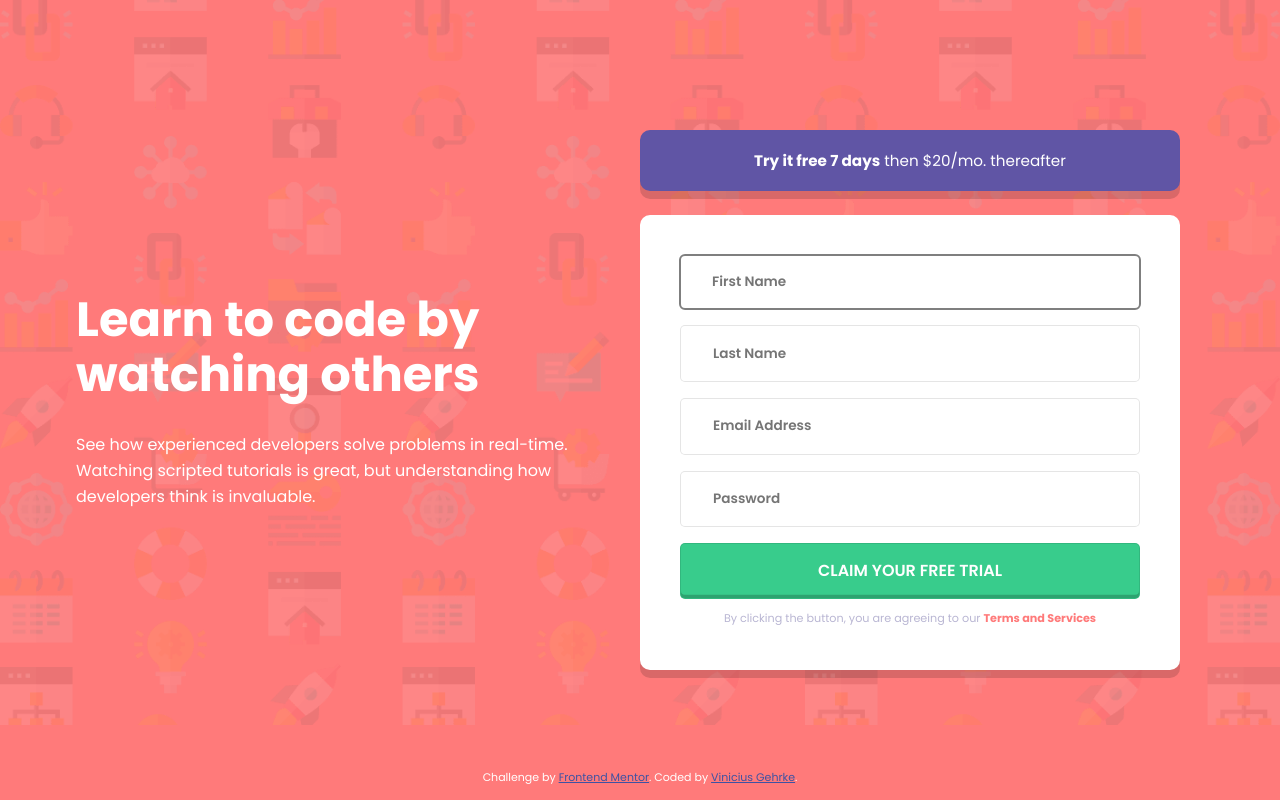
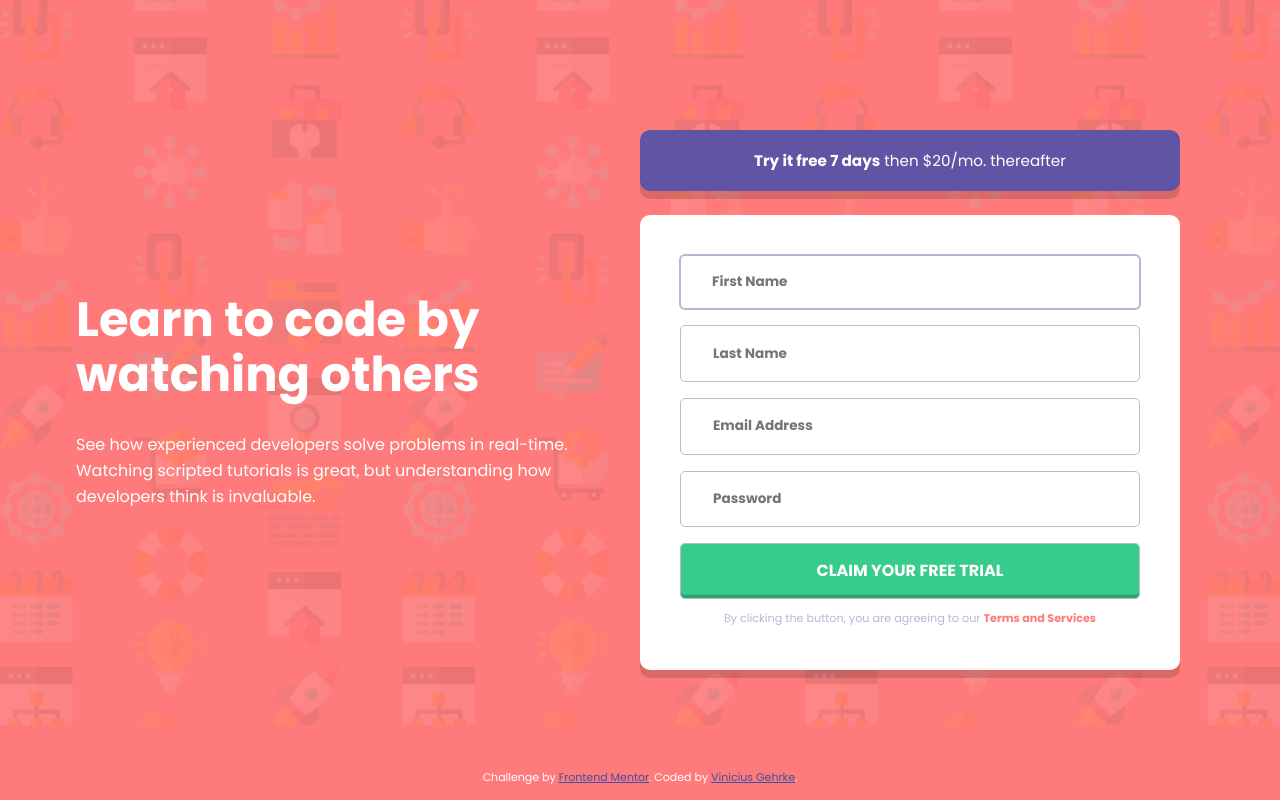
Before and after one commit to ViniciusLagoGehrke/Sign-up_Form, a plain HTML site: page index.html in a window 1280 px wide. Drawn offline with Linux system fonts and the light colour scheme.

Commit message:
fixed input focus and other features

```diff
--- a/style/style.css
+++ b/style/style.css
@@ -97,18 +97,20 @@ body{
  position: relative;
  width:100%;
 
- border: 1px solid rgba(0,0,0,0.1);
+ border: 1px solid hsl(249, 5%, 75%);
  border-radius: 5px;
  padding: 1.22rem 1rem;
+ color: hsl(249, 31%, 18%);
  font-size:0.85rem;
- font-weight:600;
+ font-weight:700;
  margin-bottom:1rem;
+ caret-color: hsl(248, 32%, 49%);
 }
 
 .form-wrap input:focus {
  border: 0;
  outline-width:1px;
- outline-color: rgba(0,0,0,0.5);
+ outline-color: hsl(246, 25%, 77%);
 }
 
 #form div.error input{
@@ -125,10 +127,6 @@ body{
  transform: translate(-50%,-50%);
 }
 
-#form div.error img{
- display:block;
-}
-
 .form-wrap small{
  display:none;
  color:var(--PrimaryRed);
@@ -143,6 +141,7 @@ body{
  margin-bottom: 1rem;
 }
 
+#form div.error img,
 #form div.error small{
  display:block;
 }
```
